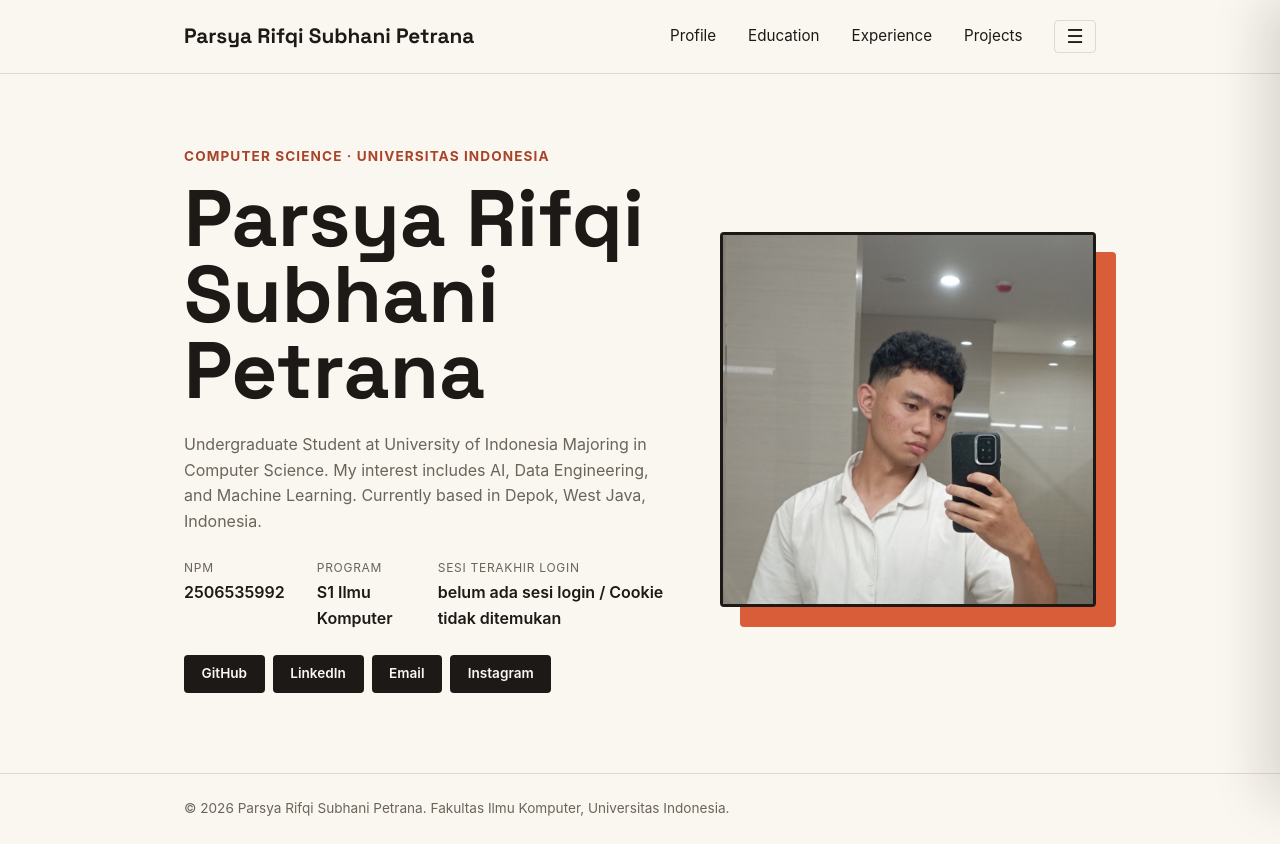
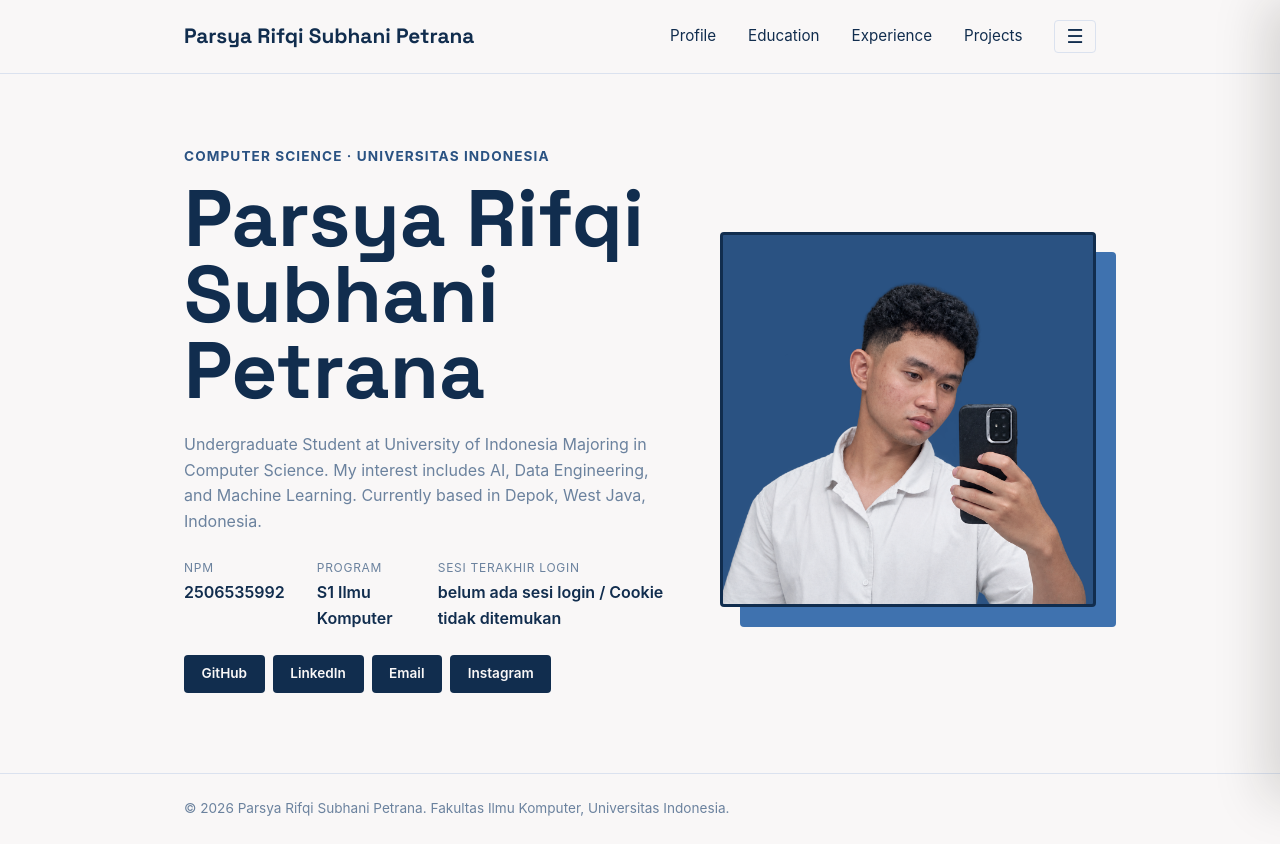
Before and after one commit to parsyarifqi/myportofolio, a Django app: page / in a window 1280 px wide. Run offline with Django 5.2, Linux system fonts and the light colour scheme.

Commit message:
feat: new color palette and updated the avatar in profile page

```diff
--- a/static/css/style.css
+++ b/static/css/style.css
@@ -5,22 +5,22 @@
 }
 
 :root {
-    --ink: #1c1917;
-    --paper: #faf6f0;
-    --accent: #d95d39;
-    --accent-dark: #a8442a;
-    --line: #e3d9c9;
-    --text-muted: #6b6459;
+--ink: #112D4E;        /* Biru paling gelap untuk teks utama */
+    --paper: #F9F7F7;      /* Putih keabu-abuan untuk background */
+    --accent: #3F72AF;     /* Biru medium untuk tombol/link */
+    --accent-dark: #2A5282; /* Turunan lebih gelap dari accent untuk efek hover */
+    --line: #DBE2EF;       /* Biru sangat muda untuk garis pembatas/border */
+    --text-muted: #6B829E; /* Biru keabu-abuan untuk teks sekunder */
     --radius: 4px;
 }
 
 [data-theme="dark"] {
-    --ink: #faf6f0;
-    --paper: #1c1917;
-    --accent: #e8794f;
-    --accent-dark: #d95d39;
-    --line: #3a352e;
-    --text-muted: #a39c8f;
+    --ink: #F9F7F7;
+    --paper: #071524;      /* Midnight Navy: Jauh lebih pekat, hampir hitam tapi tetap ada tint biru */
+    --accent: #5E8BC2;
+    --accent-dark: #3F72AF;
+    --line: #112D4E;       /* Warna tergelap dari palet asli Anda kini turun pangkat jadi garis pembatas */
+    --text-muted: #9BB0C9; /* Diredupkan sedikit agar mata tidak lelah saat membaca di background pekat */
 }
 
 .theme-toggle {
@@ -266,6 +266,7 @@ h1, h2, .brand {
     object-fit: cover;
     border-radius: var(--radius);
     border: 3px solid var(--ink);
+    background-color: var(--accent-dark);
 }
 
 .site-footer {
--- a/templates/index.html
+++ b/templates/index.html
@@ -9,7 +9,7 @@
                 </div>
                 <div class="hero-photo">
                     <div class="photo-block"></div>
-                    <img class="avatar" src="/static/img/parsya_img.jpg" alt="Photo of {{ name }}">
+                    <img class="avatar" src="/static/img/parsya_img.png" alt="Photo of {{ name }}">
                 </div>
                 <div class="hero-details">
                     <p class="bio">{{ bio }}</p>
```
Also changed, not shown: static/img/parsya_img.png (added), static/parsya_img.jpg (renamed from static/img/parsya_img.jpg).
